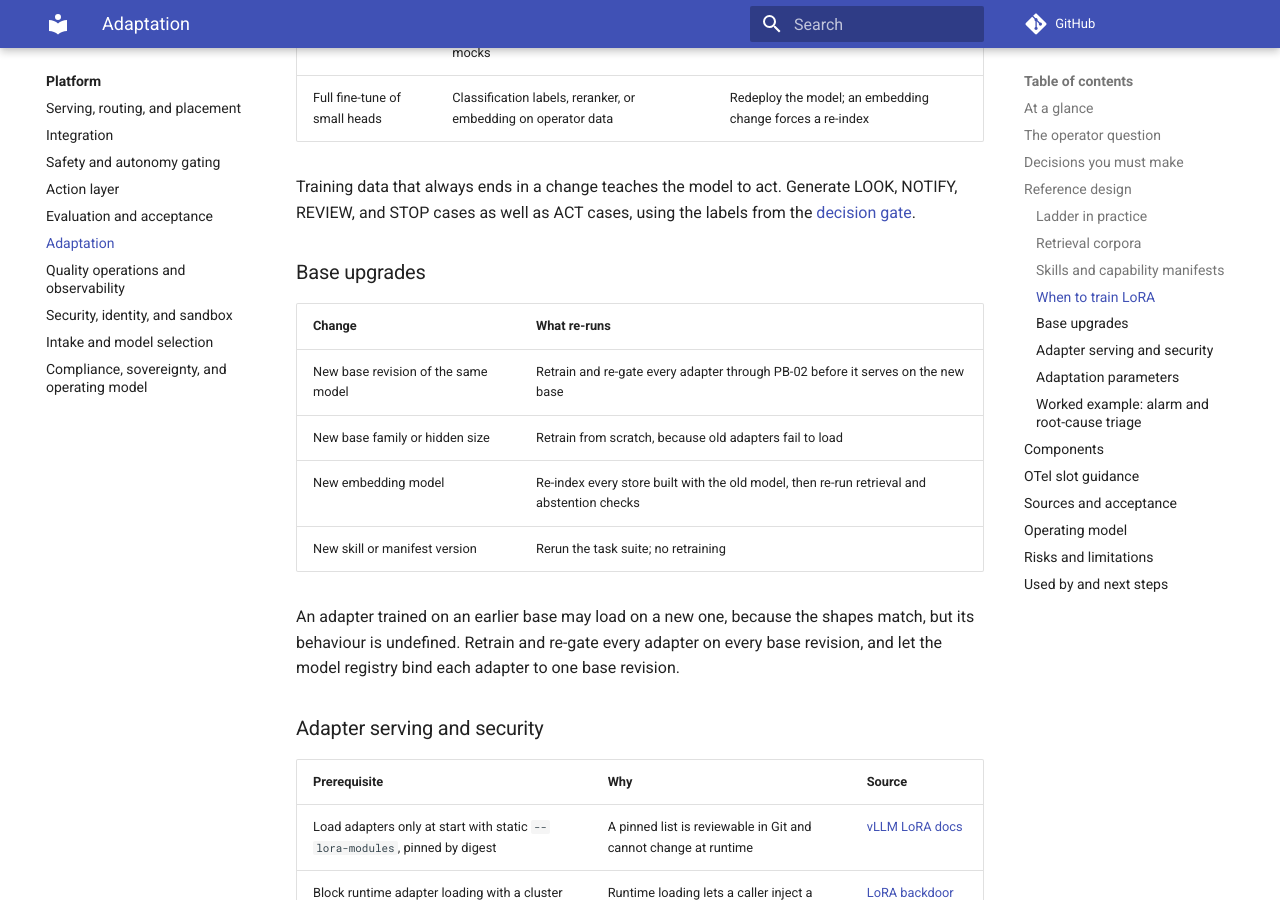
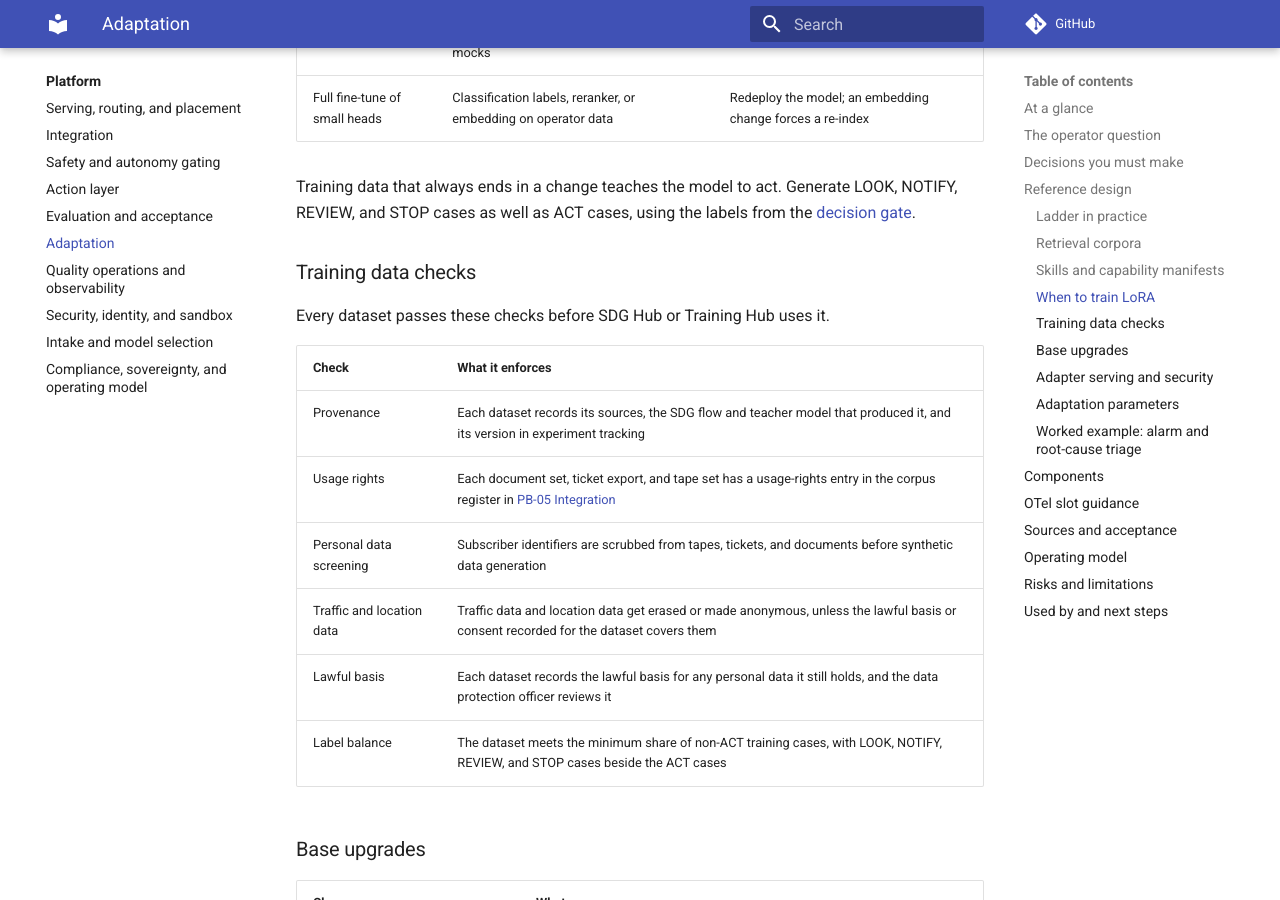
Before and after one commit to ravisharma5/otel-telco-blueprints, an MkDocs documentation site: the page built from platform/adaptation/README.md, in a window 1280 px wide and 900 px high, scrolled down 4745 px. Built offline with MkDocs 1.6.1 and Material for MkDocs 9.7.7, drawn with Linux system fonts in a browser that asks for light colours; comment, search, counter and statistics services are not loaded; some of the changed text lies outside the part shown.

Commit message:
fix(platform): add the training data checks that compliance cites
The adaptation page gains a training data checks table (provenance, usage
rights, personal data screening, traffic and location data, lawful basis,
label balance) and a gate. Every compliance row that cited data checks now
links that section.

```diff
--- a/platform/adaptation/README.md
+++ b/platform/adaptation/README.md
@@ -122,6 +122,19 @@ data_class: network-operational      # no subscriber personal data
 
 Training data that always ends in a change teaches the model to act. Generate LOOK, NOTIFY, REVIEW, and STOP cases as well as ACT cases, using the labels from the [decision gate](../../architecture/decision-gate.md).
 
+### Training data checks
+
+Every dataset passes these checks before SDG Hub or Training Hub uses it.
+
+| Check | What it enforces |
+|---|---|
+| Provenance | Each dataset records its sources, the SDG flow and teacher model that produced it, and its version in experiment tracking |
+| Usage rights | Each document set, ticket export, and tape set has a usage-rights entry in the corpus register in [PB-05 Integration](../integration/README.md#knowledge-sources-and-usage-rights) |
+| Personal data screening | Subscriber identifiers are scrubbed from tapes, tickets, and documents before synthetic data generation |
+| Traffic and location data | Traffic data and location data get erased or made anonymous, unless the lawful basis or consent recorded for the dataset covers them |
+| Lawful basis | Each dataset records the lawful basis for any personal data it still holds, and the data protection officer reviews it |
+| Label balance | The dataset meets the minimum share of non-ACT training cases, with LOOK, NOTIFY, REVIEW, and STOP cases beside the ACT cases |
+
 ### Base upgrades
 
 | Change | What re-runs |
@@ -218,12 +231,14 @@ Each key claim links its source, as set out in [the Sources table](../../framewo
 - Gate: no serving config enables runtime adapter loading.
 - Gate: no corpus enters the index without a usage-rights entry.
 - Gate: adapter training data meets the minimum share of non-ACT training cases.
+- Gate: no dataset enters training without passing the training data checks.
 
 ## Operating model
 
 | Activity | Responsible | Accountable | Consulted | Informed |
 |---|---|---|---|---|
 | Train an adapter | Model owner | Platform team | SME | Risk owner |
+| Run the training data checks | Model owner | Data protection officer | SME | Risk owner |
 | Approve adapter promotion | Approver | Risk owner | Model owner | Business owner |
 | Author and review a skill | SME | Model owner | Platform team | Business owner |
 | Change a manifest risk class | Platform team | Risk owner | Security | Change board |
```
Also changed, not shown: platform/compliance-operating-model/README.md (+6 -6 lines), 1 other file.
